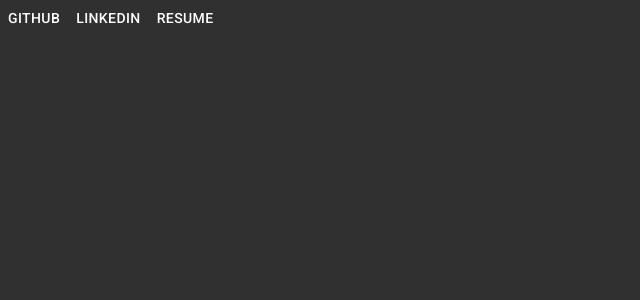
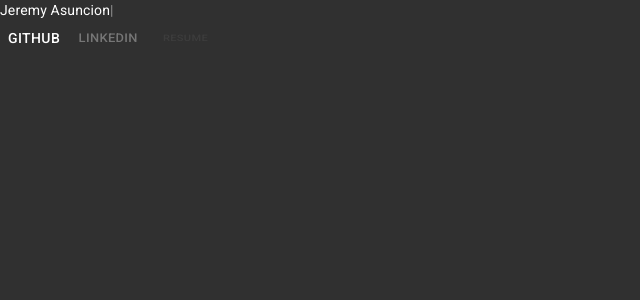
Before and after one commit to codemonkey800/jeremyasuncion.io, a Next.js app: page / in a window 1280 px wide. Shown: the top 300 px of the page, without its empty margins (0-640 px from the left). Built offline with nearby package versions, Linux system fonts and the light colour scheme.

Commit message:
created typing header component and setup app state

```diff
--- a/germy/components/ButtonRow/ButtonRow.tsx
+++ b/germy/components/ButtonRow/ButtonRow.tsx
@@ -1,25 +1,43 @@
-import { Button } from '@material-ui/core'
+import {
+  Button,
+  Grow,
+} from '@material-ui/core'
 import * as styles from 'germy/components/ButtonRow/ButtonRow.mod.css'
 import { BUTTON_ROW } from 'germy/constants'
+import theme from 'germy/theme'
 import { ButtonRowKey } from 'germy/types'
+import { bool } from 'prop-types'
 import { FunctionComponent } from 'react'
 
 const buttonKeys = Object.keys(BUTTON_ROW) as ButtonRowKey[]
 
-const ButtonRow: FunctionComponent = () => (
+interface Props {
+  isTypingComplete: boolean
+}
+
+const ButtonRow: FunctionComponent<Props> = ({ isTypingComplete }) => (
   <div className={styles.buttonRow}>
-    {buttonKeys.map(key => (
+    {buttonKeys.map((key, index) => (
+      <Grow
+        in={isTypingComplete}
+        key={key}
+        timeout={index * theme.transitions.duration.complex}
+      >
         <Button
           classes={{ root: styles.button }}
-        key={key}
           onClick={(): void => {
             window.location.href = BUTTON_ROW[key].LINK
           }}
         >
           {BUTTON_ROW[key].TITLE}
         </Button>
+      </Grow>
     ))}
   </div>
 )
 
+ButtonRow.propTypes = {
+  isTypingComplete: bool.isRequired,
+}
+
 export default ButtonRow
--- /dev/null
+++ b/germy/components/TypingHeader/TypingHeader.tsx
@@ -0,0 +1,27 @@
+import { func } from 'prop-types'
+import { TYPED_HEADERS } from 'germy/constants'
+import {
+  Dispatch,
+  FunctionComponent,
+  SetStateAction,
+} from 'react'
+import Typed from 'react-typed'
+
+interface Props {
+  setIsTypingComplete: Dispatch<SetStateAction<boolean>>
+}
+
+const TypingHeader: FunctionComponent<Props> = ({ setIsTypingComplete }) => (
+  <Typed
+    onComplete={(): void => setIsTypingComplete(true)}
+    backSpeed={30}
+    strings={TYPED_HEADERS.concat('Jeremy Asuncion')}
+    typeSpeed={30}
+  />
+)
+
+TypingHeader.propTypes = {
+  setIsTypingComplete: func.isRequired,
+}
+
+export default TypingHeader
--- /dev/null
+++ b/germy/components/TypingHeader/index.ts
@@ -0,0 +1 @@
+export { default } from 'germy/components/TypingHeader/TypingHeader'
--- a/germy/components/index.ts
+++ b/germy/components/index.ts
@@ -1,2 +1,3 @@
 export { default as AppShell } from 'germy/components/AppShell'
 export { default as ButtonRow } from 'germy/components/ButtonRow'
+export { default as TypingHeader } from 'germy/components/TypingHeader'
--- a/germy/types.ts
+++ b/germy/types.ts
@@ -8,5 +8,4 @@ interface ButtonRowItem {
 export type ButtonRowConfig = {
   [key in ButtonRowKey]: ButtonRowItem
 }
-
 export type ViewportOptions = Record<string, boolean | number | string>
--- a/germy/utils.ts
+++ b/germy/utils.ts
@@ -1,6 +1,4 @@
 import { ViewportOptions } from 'germy/types'
-
-export const dummy = 1
 
 const FIRST_CAPITAL_CHAR_CODE = 'A'.charCodeAt(0)
 const LAST_CAPITAL_CHAR_CODE = 'Z'.charCodeAt(0)
@@ -43,3 +41,5 @@ export const getViewportString = (options: ViewportOptions): string => Object
   .entries(options)
   .map(([key, val]) => `${camelCaseToSnakeCase(key)}=${val}`)
   .join(',')
+
+export const dummy = 1
--- a/package.json
+++ b/package.json
@@ -20,6 +20,7 @@
     "prop-types": "^15.7.2",
     "react": "^16.12.0",
     "react-dom": "^16.12.0",
+    "react-typed": "^1.2.0",
     "tslib": "^1.10.0"
   },
   "devDependencies": {
--- a/pages/index.tsx
+++ b/pages/index.tsx
@@ -1,10 +1,18 @@
-import { ButtonRow } from 'germy/components'
-import { FunctionComponent } from 'react'
+import {
+  ButtonRow,
+  TypingHeader,
+} from 'germy/components'
+import { FunctionComponent, useState } from 'react'
 
-const Home: FunctionComponent = () => (
-  <>
-    <ButtonRow />
-  </>
-)
+const Home: FunctionComponent = () => {
+  const [isTypingComplete, setIsTypingComplete] = useState(false)
+
+  return (
+    <>
+      <TypingHeader setIsTypingComplete={setIsTypingComplete} />
+      <ButtonRow isTypingComplete={isTypingComplete} />
+    </>
+  )
+}
 
 export default Home
```
Also changed, not shown: 1 other file (tests, documents, lock files or other folders). Lines whose indentation alone changed are shown as unchanged.
